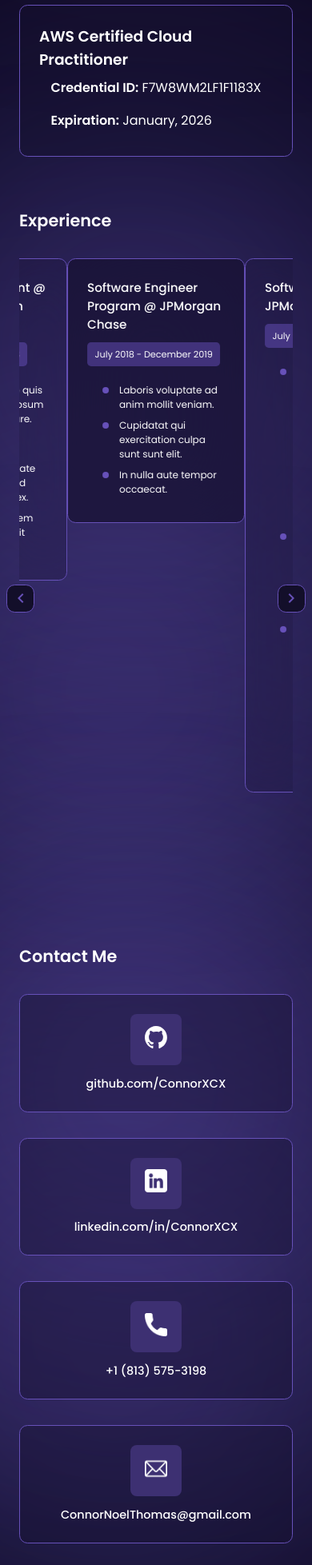
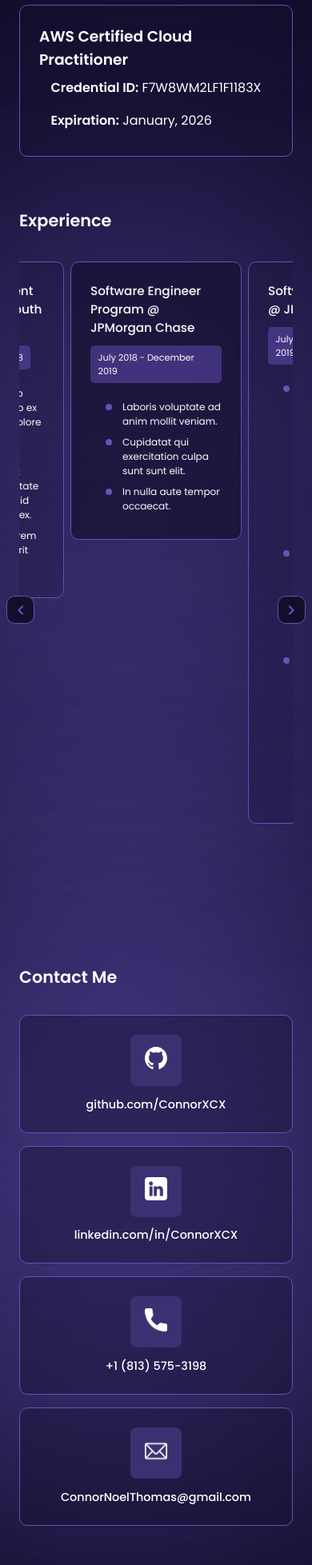
Before and after one commit to ConnorXCX/Portfolio, a React (Vite) app: page / in a window 390 px wide. Shown: the part 2056-4013 px from the top of the page at 80% size. Built offline with nearby package versions, Linux system fonts and the light colour scheme.

Commit message:
Data updates and minor formatting fixes.

```diff
--- a/src/components/Contact.css
+++ b/src/components/Contact.css
@@ -63,4 +63,8 @@
     font-size: 1.3rem;
     margin-bottom: 2rem;
   }
+
+  .contact-content {
+    gap: 1rem;
+  }
 }
--- a/src/components/ExperienceCard.css
+++ b/src/components/ExperienceCard.css
@@ -52,7 +52,7 @@
 
 @media (max-width: 768px) {
   .experience-card {
-    margin: 0;
+    margin: 0.25rem;
   }
 
   .experience-card h6 {
```
